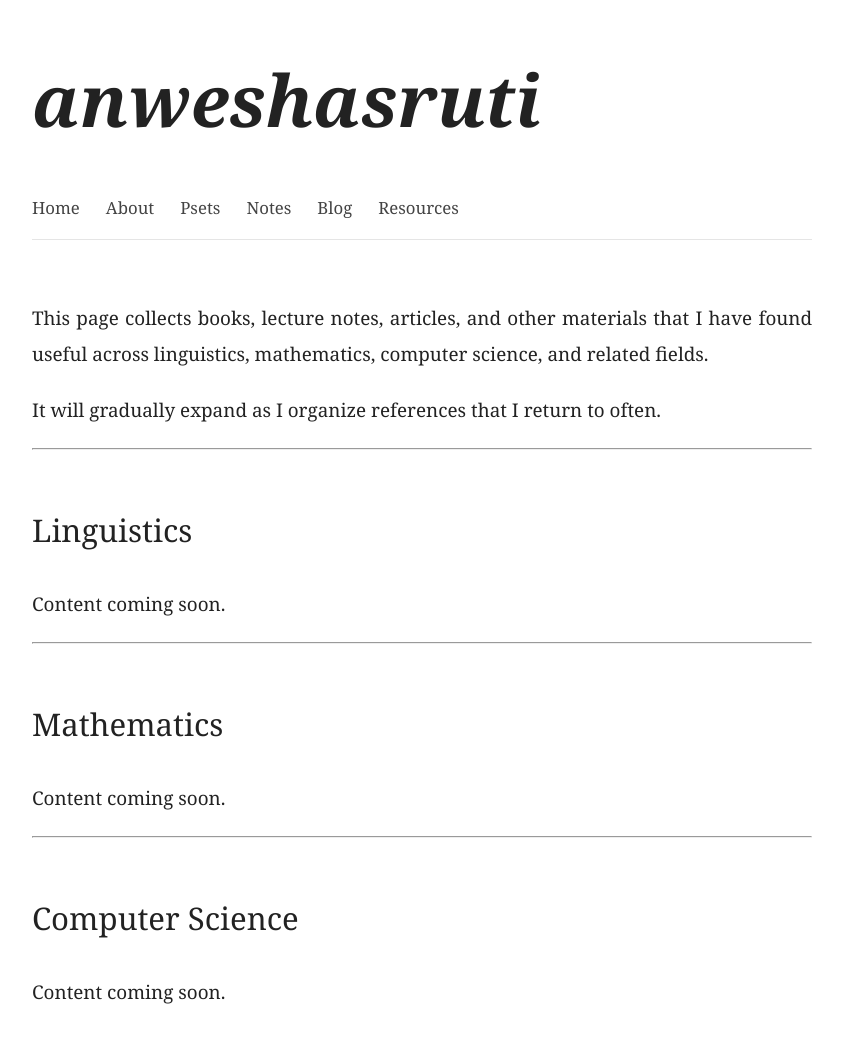
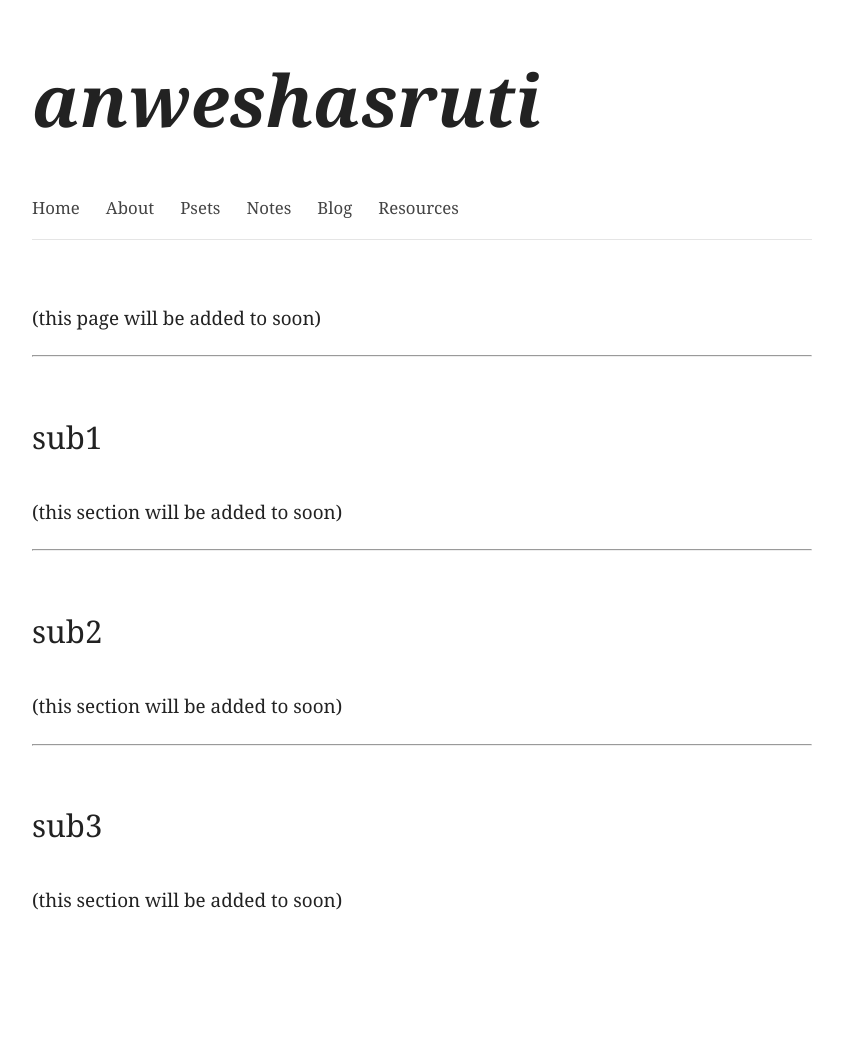
Before and after one commit to anweshasruti/anweshasruti.github.io, a Jekyll site: the page built from resources.md, in a window 1280 px wide. Shown: the whole page, without its empty margins (218-1061 px from the left). Built offline with Jekyll 4.4.1, drawn with Linux system fonts in a browser that asks for light colours; some web fonts are replaced; after the commit the page ends 949 px from its top, so only the background shows below that.

Commit message:
Update resources.md

```diff
--- a/resources.md
+++ b/resources.md
@@ -3,24 +3,22 @@ title: Resources
 permalink: /resources/
 ---
 
-This page collects books, lecture notes, articles, and other materials that I have found useful across linguistics, mathematics, computer science, and related fields.
-
-It will gradually expand as I organize references that I return to often.
+(this page will be added to soon)
 
 ---
 
-## Linguistics
+## sub1
 
-Content coming soon.
+(this section will be added to soon)
 
 ---
 
-## Mathematics
+## sub2
 
-Content coming soon.
+(this section will be added to soon)
 
 ---
 
-## Computer Science
+## sub3
 
-Content coming soon.
+(this section will be added to soon)
```
